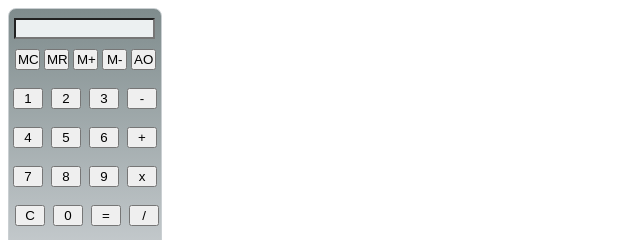
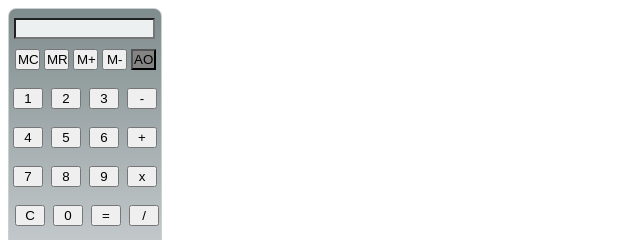
Before and after one commit to nikoladjuric88/MyCalculator, a plain HTML site: page digitron.html in a window 1280 px wide. Both pictures are taken after a click on the button "AO". Shown: the top 240 px of the page, 0-640 px from the left. Drawn offline with Linux system fonts and the light colour scheme.

Commit message:
naewCodeadvantageous

```diff
--- a/advantageousOperations.js
+++ b/advantageousOperations.js
@@ -29,7 +29,6 @@
                 }
             }
         }
-
         for (var i = 0; i < this.numberArr.length; i++) {
             for (var x = 0; x < this.operationArr.length; x++) {
                 while (this.operationArr[x] === '-' && i === x) {
@@ -65,7 +64,6 @@
         this.numberArr.push(number);
     };
 
-
     provide('advantageous.ops', Advantage);
 
 }());
--- a/calculator.js
+++ b/calculator.js
@@ -1,11 +1,12 @@
 (function() {
     "use strict";
 
-    var ChangeProgram = require('advantageous.ops');
-    var changeProgram = new ChangeProgram();
-    var adOps = document.getElementById('advantageusOps');
-    adOps.onclick = function() {
-        changeProgram.advantageousOperationsOn();
+    var Advantage = require('advantageous.ops');
+    var advantage = new Advantage();
+    var advOps = document.getElementById('advantageusOps');
+    advOps.onclick = function() {
+        document.getElementById('advantageusOps').style.backgroundColor = '#848484';
+        advantage.advantageousOperationsOn();
     }
 
     var result = 0;
@@ -57,17 +58,16 @@
                         result = currNumber;
                         break;
                 }
-
             }
 
-            if (changeProgram.advantageous === true) {
+            if (advantage.advantageous === true) {
                 var currOperation = this.innerHTML;
                 screen.setNumber(currNumber);
-                changeProgram.addNumbers(currNumber);
+                advantage.addNumbers(currNumber);
                 if (currOperation !== '=') {
-                    changeProgram.addOperations(currOperation);
+                    advantage.addOperations(currOperation);
                 } else {
-                    var outcome = changeProgram.returningValue();
+                    var outcome = advantage.returningValue();
                     screen.setNumber(outcome);
                 }
             } else {
@@ -75,32 +75,28 @@
             }
             prevOperation = this.innerHTML;
             screen.resetOnNextInput();
-
-
         }
-
     }
-
 
     var Memory = require('memory.num');
     var memo = new Memory();
 
-    var numPlus = document.getElementById('memoryPlus');
-    numPlus.onclick = function() {
+    var memoryPlus = document.getElementById('memoryPlus');
+    memoryPlus.onclick = function() {
         var currNumber = screen.getNumber();
         memo.Plus(Number(currNumber));
         screen.resetOnNextInput();
     }
 
-    var numMinus = document.getElementById('memoryMinus');
-    numMinus.onclick = function() {
+    var memoryMinus = document.getElementById('memoryMinus');
+    memoryMinus.onclick = function() {
         var currNumber = screen.getNumber();
         memo.Minus(Number(currNumber));
         screen.resetOnNextInput();
     }
 
-    var Recall = document.getElementById('memoryRecall');
-    Recall.onclick = function() {
+    var memoryRecall = document.getElementById('memoryRecall');
+    memoryRecall.onclick = function() {
         var currNumber = screen.getNumber();
         var callMemory = memo.Recall();
         if (callMemory === 0) {
@@ -110,8 +106,8 @@
         }
     }
 
-    var Clear = document.getElementById('memoryClear');
-    Clear.onclick = function() {
+    var memoryClear = document.getElementById('memoryClear');
+    memoryClear.onclick = function() {
         var noMemory = memo.Clear();
     }
 
--- a/nameSpace.js
+++ b/nameSpace.js
@@ -7,7 +7,7 @@
     }
 
     function require(newName) {
-      	return obj[newName];
+        return obj[newName];
     }
 
     global.provide = provide;
```
Also changed, not shown: style.css (line endings or trailing spaces).
